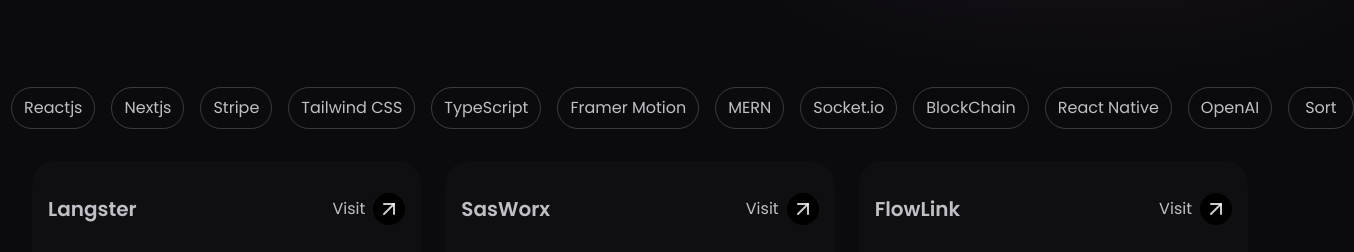
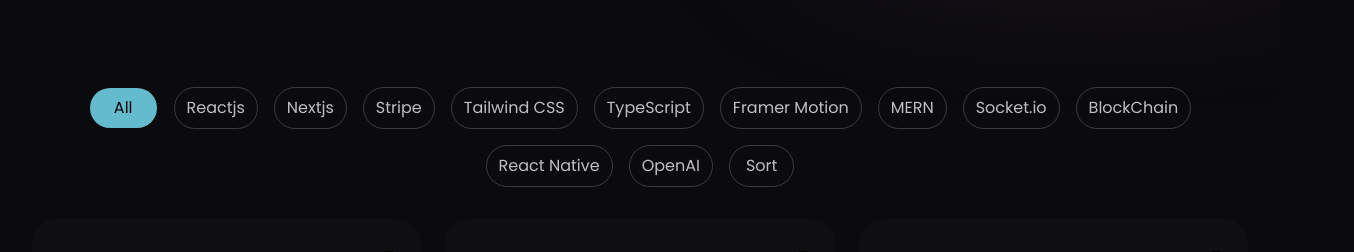
Before and after one commit to DhruvSharma19/Portfolio-Dhruv, a Next.js app: page / in a window 1280 px wide. Shown: the part 4291-4543 px from the top of the page, 1354 px wide, since content can reach past the window. Built offline with nearby package versions, Linux system fonts and the light colour scheme.

Commit message:
Update Filters

```diff
--- a/src/components/filters.tsx
+++ b/src/components/filters.tsx
@@ -14,7 +14,7 @@
   const filters = Array.from(new Set(techStack));
 
   return (
-    <div className="flex items-center gap-4 py-8 justify-center max-md:flex-wrap">
+    <div className="flex flex-wrap items-center gap-4 py-8 justify-center max-md:flex-wrap">
       <Transition viewport={{ once: true }}>
         <Button
           className={cn(
```
